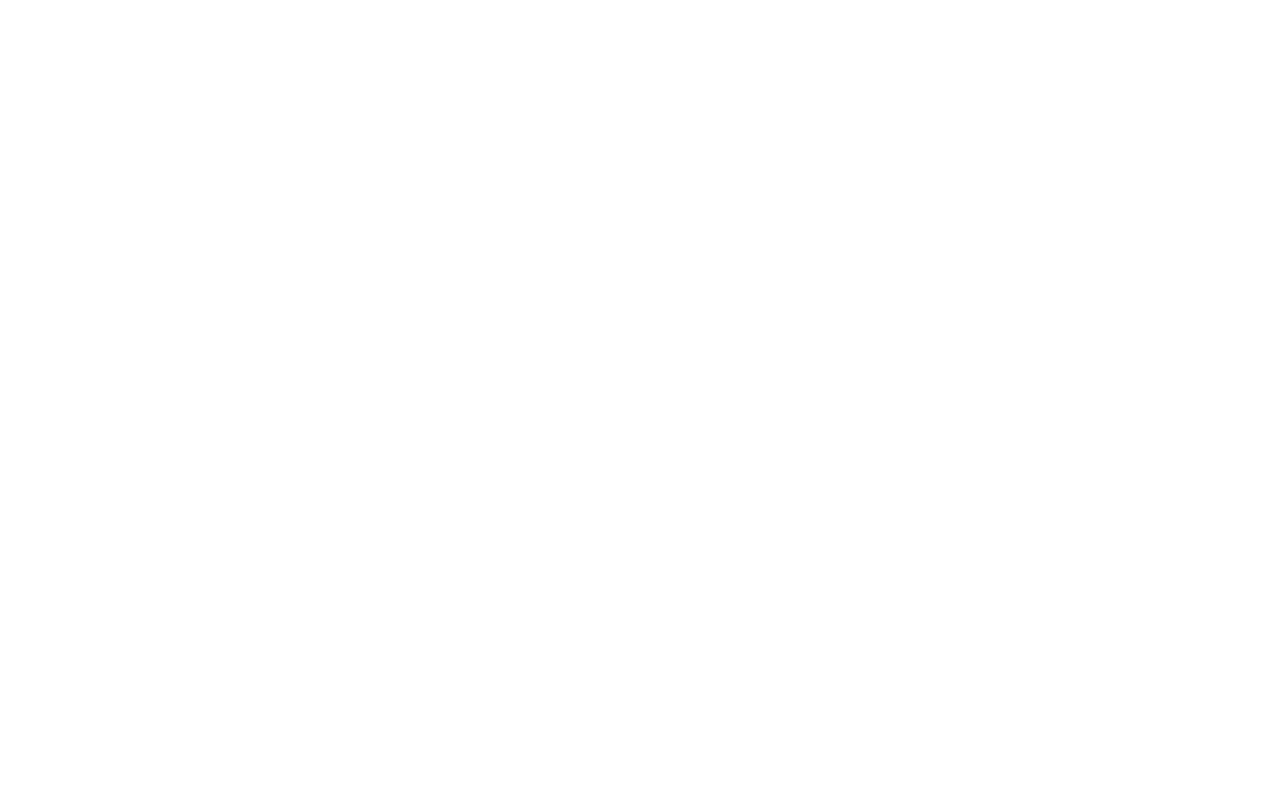
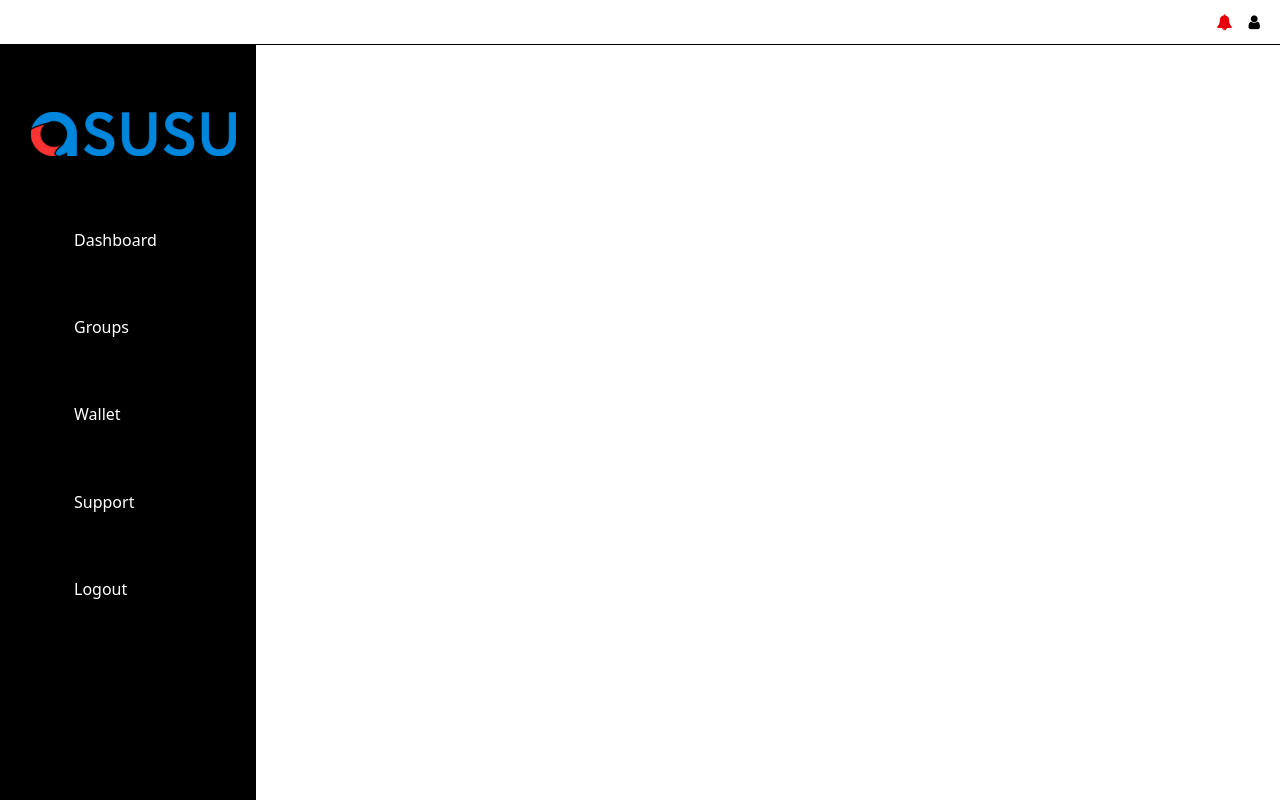
Before and after one commit to mamba2x/Osusu, a Vue app in the folder osusu-frontend/: page /Dashboard in a window 1280 px wide. Built offline with nearby package versions, Linux system fonts and the light colour scheme.

Commit message:
top and sidenav for the Dashboard and other pages

```diff
--- a/osusu-frontend/index.html
+++ b/osusu-frontend/index.html
@@ -5,6 +5,8 @@
     <link rel="icon" href="/favicon.ico">
     <meta name="viewport" content="width=device-width, initial-scale=1.0">
     <title>Vite App</title>
+    <link rel="stylesheet" href="https://cdnjs.cloudflare.com/ajax/libs/font-awesome/4.7.0/css/font-awesome.min.css">
+    <link rel="stylesheet" href="/src/main.css">
   </head>
   <body>
     <div id="app"></div>
--- /dev/null
+++ b/osusu-frontend/src/assets/main.css
@@ -0,0 +1 @@
+@import "tailwindcss";
--- /dev/null
+++ b/osusu-frontend/src/components/sidenav.vue
@@ -0,0 +1,19 @@
+<template>
+  <div class="px-5 py-2.5">
+    <router-link :to="href" :class="['no-underline p-[10%] pl-[25%] flex justify-start transition-colors duration-300 ease-in-out hover:bg-gray-100 hover:text-black', $route.path === href ? 'text-black bg-white' : 'text-white']">
+      <h4 class="m-0">{{ label }}</h4>
+    </router-link>
+  </div>
+</template>
+
+<script setup>
+import { useRoute } from 'vue-router';
+const route = useRoute();
+const { label, href } = defineProps({
+  label: String,
+  href: String
+});
+
+// Debug route matching
+console.log('Current route:', route.path);
+</script>
--- /dev/null
+++ b/osusu-frontend/src/components/topnav.vue
@@ -0,0 +1,22 @@
+<template>
+  <div class="fixed top-0 left-0 w-full bg-white z-[100] border-b border-black py-2.5 px-0">
+    <div class="flex items-center px-5">
+      <a href="#" class="md:hidden" aria-label="Toggle Sidenav" @click="$emit('toggle-sidenav')">
+        <span class="fa fa-bars text-[22px] text-black"></span>
+      </a>
+      <div class="flex gap-4 ml-auto">
+        <a href="#" aria-label="Notifications" @click="activeLink = 'notifications'" :class="['inline-block', activeLink === 'notifications' ? 'bg-gray-500' : '']">
+          <span class="fa fa-bell text-[22px] text-red-600"></span>
+        </a>
+        <a href="/profile" aria-label="User Profile" @click="activeLink = 'profile'" :class="['inline-block', activeLink === 'profile' ? 'bg-gray-500' : '']">
+          <span class="fa fa-user text-[22px] text-black"></span>
+        </a>
+      </div>
+    </div>
+  </div>
+</template>
+
+<script setup>
+import { ref } from 'vue';
+const activeLink = ref('');
+</script>
--- a/osusu-frontend/src/router/index.js
+++ b/osusu-frontend/src/router/index.js
@@ -20,6 +20,26 @@ const routeList = [
     path: '/Dashboard',
     name: 'Dashboard',
     component: () => import ('@/views/Dashboard.vue')
+  },
+  {
+    path: '/Groups',
+    name: 'Groups',
+    component: () => import ('@/views/Groups.vue')
+  },
+  {
+    path: '/Wallet',
+    name: 'Wallet',
+    component: () => import ('@/views/Wallet.vue')
+  },
+  {
+    path: '/Support',
+    name: 'Support',
+    component: () => import ('@/views/Support.vue')
+  },
+  {
+    path: '/Logout',
+    name: 'Logout',
+    component: () => import ('@/views/Logout.vue')
   }
 ]
 
--- a/osusu-frontend/src/views/Dashboard.vue
+++ b/osusu-frontend/src/views/Dashboard.vue
@@ -1,3 +1,28 @@
 <template>
-    <h1></h1>
-  </template>
+  <div class="dashboard-content">
+    <topnav @toggle-sidenav="toggleSidenav" />
+    <div :class="['bg-black top-6 h-screen fixed pt-4 pb-4 text-center transition-transform duration-300 ease-in-out md:block md:w-1/5 md:mr-8', isSidenavOpen ? 'translate-x-0 z-50 w-[45%]' : 'translate-x-[-100%] z-50 w-[30%]', !isSidenavOpen && 'md:translate-x-0']">
+      <img src="@/assets/images/logo.svg" class="m-[28%] ml-[12%] w-4/5 mb-[16%] max-w-full h-auto" alt="Osusu Logo">
+      <sidenav label="Dashboard" href="/dashboard" />
+      <sidenav label="Groups" href="/groups" />
+      <sidenav label="Wallet" href="/wallet" />
+      <sidenav label="Support" href="/support" />
+      <sidenav label="Logout" href="/logout" />
+    </div>
+    <main class="p-5 md:ml-[22%]">
+      <router-view />
+    </main>
+  </div>
+</template>
+
+<script setup>
+import { ref } from 'vue';
+import topnav from '@/components/topnav.vue';
+import sidenav from '@/components/sidenav.vue';
+
+const isSidenavOpen = ref(false);
+
+const toggleSidenav = () => {
+  isSidenavOpen.value = !isSidenavOpen.value;
+};
+</script>
--- /dev/null
+++ b/osusu-frontend/src/views/Groups.vue
@@ -0,0 +1,21 @@
+<template>
+  <div class="dashboard-content">
+    <topnav />
+    <div class="bg-black w-1/5 mr-8 mt-[4.75%] h-screen fixed pt-[1.75%] pb-[1.75%] text-center group">
+      <img src="@/assets/images/logo.svg" class="w-4/5 pb-[25%]" alt="Osusu Logo">
+      <sidenav class="sidenav-content group-hover:opacity-70 hover:opacity-100" label="Dashboard" href="/dashboard" />
+      <sidenav class="sidenav-content group-hover:opacity-70 hover:opacity-100" label="Groups" href="/groups" />
+      <sidenav class="sidenav-content group-hover:opacity-70 hover:opacity-100" label="Wallet" href="/wallet" />
+      <sidenav class="sidenav-content group-hover:opacity-70 hover:opacity-100" label="Support" href="/support" />
+      <sidenav class="sidenav-content group-hover:opacity-70 hover:opacity-100" label="Logout" href="/logout" />
+    </div>
+    <main class="ml-[22%] p-5">
+      <router-view />
+    </main>
+  </div>
+</template>
+
+<script setup>
+import topnav from '@/components/topnav.vue';
+import sidenav from '@/components/sidenav.vue';
+</script>
--- /dev/null
+++ b/osusu-frontend/src/views/Logout.vue
@@ -0,0 +1,21 @@
+<template>
+  <div class="dashboard-content">
+    <topnav />
+    <div class="bg-black w-1/5 mr-8 mt-[4.75%] h-screen fixed pt-[1.75%] pb-[1.75%] text-center group">
+      <img src="@/assets/images/logo.svg" class="w-4/5 pb-[25%]" alt="Osusu Logo">
+      <sidenav class="sidenav-content group-hover:opacity-70 hover:opacity-100" label="Dashboard" href="/dashboard" />
+      <sidenav class="sidenav-content group-hover:opacity-70 hover:opacity-100" label="Groups" href="/groups" />
+      <sidenav class="sidenav-content group-hover:opacity-70 hover:opacity-100" label="Wallet" href="/wallet" />
+      <sidenav class="sidenav-content group-hover:opacity-70 hover:opacity-100" label="Support" href="/support" />
+      <sidenav class="sidenav-content group-hover:opacity-70 hover:opacity-100" label="Logout" href="/logout" />
+    </div>
+    <main class="ml-[22%] p-5">
+      <router-view />
+    </main>
+  </div>
+</template>
+
+<script setup>
+import topnav from '@/components/topnav.vue';
+import sidenav from '@/components/sidenav.vue';
+</script>
--- /dev/null
+++ b/osusu-frontend/src/views/Support.vue
@@ -0,0 +1,21 @@
+<template>
+  <div class="dashboard-content">
+    <topnav />
+    <div class="bg-black w-1/5 mr-8 mt-[4.75%] h-screen fixed pt-[1.75%] pb-[1.75%] text-center group">
+      <img src="@/assets/images/logo.svg" class="w-4/5 pb-[25%]" alt="Osusu Logo">
+      <sidenav class="sidenav-content group-hover:opacity-70 hover:opacity-100" label="Dashboard" href="/dashboard" />
+      <sidenav class="sidenav-content group-hover:opacity-70 hover:opacity-100" label="Groups" href="/groups" />
+      <sidenav class="sidenav-content group-hover:opacity-70 hover:opacity-100" label="Wallet" href="/wallet" />
+      <sidenav class="sidenav-content group-hover:opacity-70 hover:opacity-100" label="Support" href="/support" />
+      <sidenav class="sidenav-content group-hover:opacity-70 hover:opacity-100" label="Logout" href="/logout" />
+    </div>
+    <main class="ml-[22%] p-5">
+      <router-view />
+    </main>
+  </div>
+</template>
+
+<script setup>
+import topnav from '@/components/topnav.vue';
+import sidenav from '@/components/sidenav.vue';
+</script>
--- /dev/null
+++ b/osusu-frontend/src/views/Wallet.vue
@@ -0,0 +1,21 @@
+<template>
+  <div class="dashboard-content">
+    <topnav />
+    <div class="bg-black w-1/5 mr-8 mt-[4.75%] h-screen fixed pt-[1.75%] pb-[1.75%] text-center group">
+      <img src="@/assets/images/logo.svg" class="w-4/5 pb-[25%]" alt="Osusu Logo">
+      <sidenav class="sidenav-content group-hover:opacity-70 hover:opacity-100" label="Dashboard" href="/dashboard" />
+      <sidenav class="sidenav-content group-hover:opacity-70 hover:opacity-100" label="Groups" href="/groups" />
+      <sidenav class="sidenav-content group-hover:opacity-70 hover:opacity-100" label="Wallet" href="/wallet" />
+      <sidenav class="sidenav-content group-hover:opacity-70 hover:opacity-100" label="Support" href="/support" />
+      <sidenav class="sidenav-content group-hover:opacity-70 hover:opacity-100" label="Logout" href="/logout" />
+    </div>
+    <main class="ml-[22%] p-5">
+      <router-view />
+    </main>
+  </div>
+</template>
+
+<script setup>
+import topnav from '@/components/topnav.vue';
+import sidenav from '@/components/sidenav.vue';
+</script>
```
